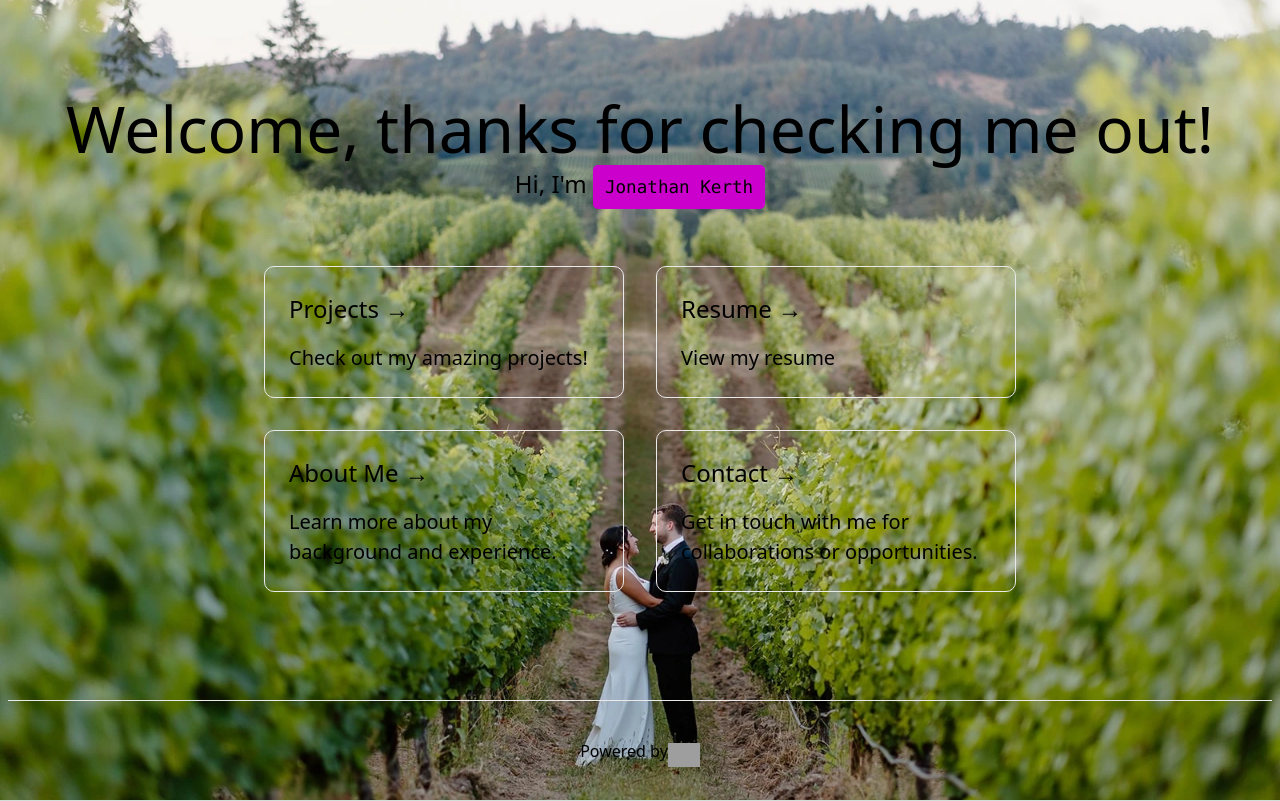
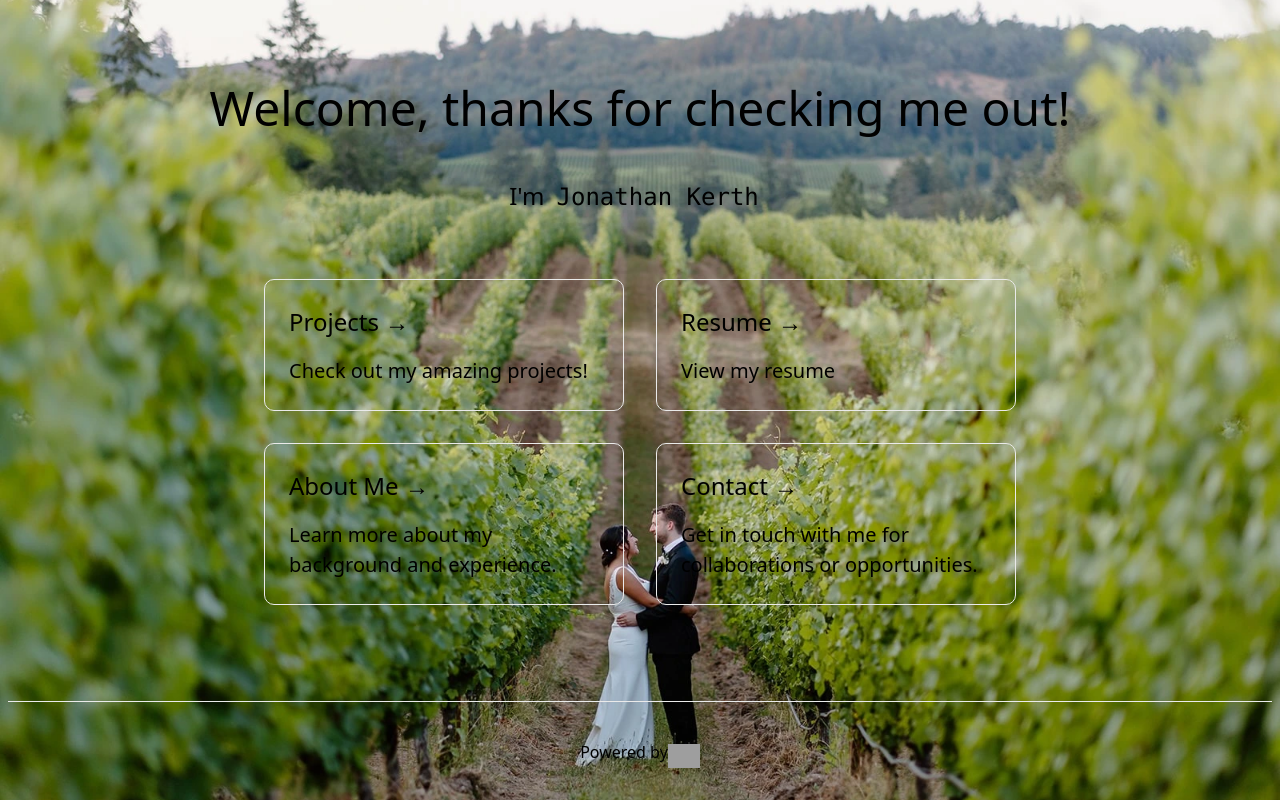
Before and after one commit to jonathankerth/my-portfolio, a Next.js app: page / in a window 1280 px wide. Built offline with nearby package versions, Linux system fonts and the light colour scheme; grey boxes are pictures that could not be loaded.

Commit message:
add hover styling to home page cards

```diff
--- a/src/pages/index.js
+++ b/src/pages/index.js
@@ -19,7 +19,7 @@ export default function Home() {
 				<h1 className={styles.title}>Welcome, thanks for checking me out!</h1>
 
 				<p className={styles.description}>
-					Hi, I&apos;m <code className={styles.code}>Jonathan Kerth</code>
+					I&apos;m<code className={styles.code}>Jonathan Kerth</code>
 				</p>
 
 				<div className={styles.grid}>
--- a/src/styles/Home.module.css
+++ b/src/styles/Home.module.css
@@ -36,6 +36,10 @@
 	text-decoration: none;
 }
 
+.title {
+	padding-bottom: 5%;
+}
+
 .title a:hover,
 .title a:focus,
 .title a:active {
@@ -45,7 +49,7 @@
 .title {
 	margin: 0;
 	line-height: 1.15;
-	font-size: 4rem;
+	font-size: 3rem;
 	text-align: center;
 }
 
@@ -58,10 +62,17 @@
 .code {
 	font-family: source-code-pro, Menlo, Monaco, Consolas, "Courier New",
 		monospace;
-	font-size: 1.1rem;
-	background-color: #cc00cc;
+	font-size: 1.5rem;
+	border-color: white;
+	border-width: 0px;
 	border-radius: 5px;
 	padding: 0.75rem;
+}
+
+.code:hover,
+.code:focus {
+	font-size: 1.75rem;
+	transition: all 0.3s ease;
 }
 
 .grid {
@@ -88,8 +99,8 @@
 .card:hover,
 .card:focus,
 .card:active {
-	color: #0070f3;
-	border-color: #0070f3;
+	border: 8px solid black;
+	transition: all 0.3s ease;
 }
 
 .card h2 {
```
